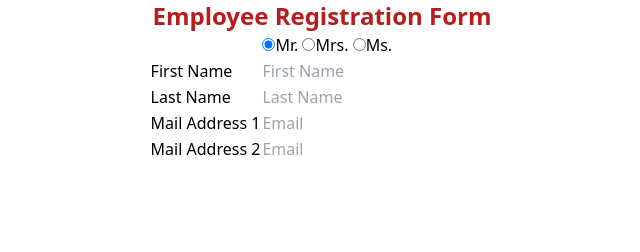
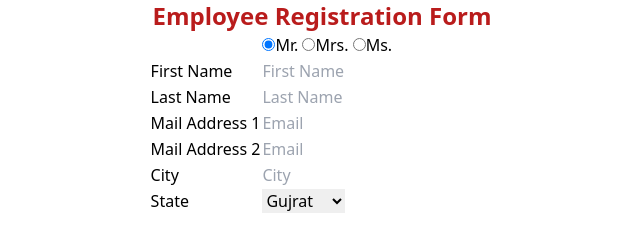
Before and after one commit to Paul-0220/Form-assessment, a plain HTML site: page index.html in a window 1280 px wide. Shown: the whole page, without its empty margins (318-958 px from the left). Drawn offline with nearby package versions, Linux system fonts and the light colour scheme.

Commit message:
added two new block

```diff
--- a/index.html
+++ b/index.html
@@ -31,6 +31,17 @@
                     <td>Mail Address 2</td>
                     <td><input type=text name="fn" placeholder="Email"></td>
                 </tr>
+                <tr>
+                    <td>City</td>
+                    <td><input type=text name="fn" placeholder="City"></td>
+                </tr>
+                <tr>
+                    <td>State</td>
+                    <td><select name="State">
+                        <option value="Gujrat">Gujrat</option>
+                        <option value="Mumbai">Mumbai</option>
+                    </select></td>
+                </tr>
 
         </table>
         </center>
```
